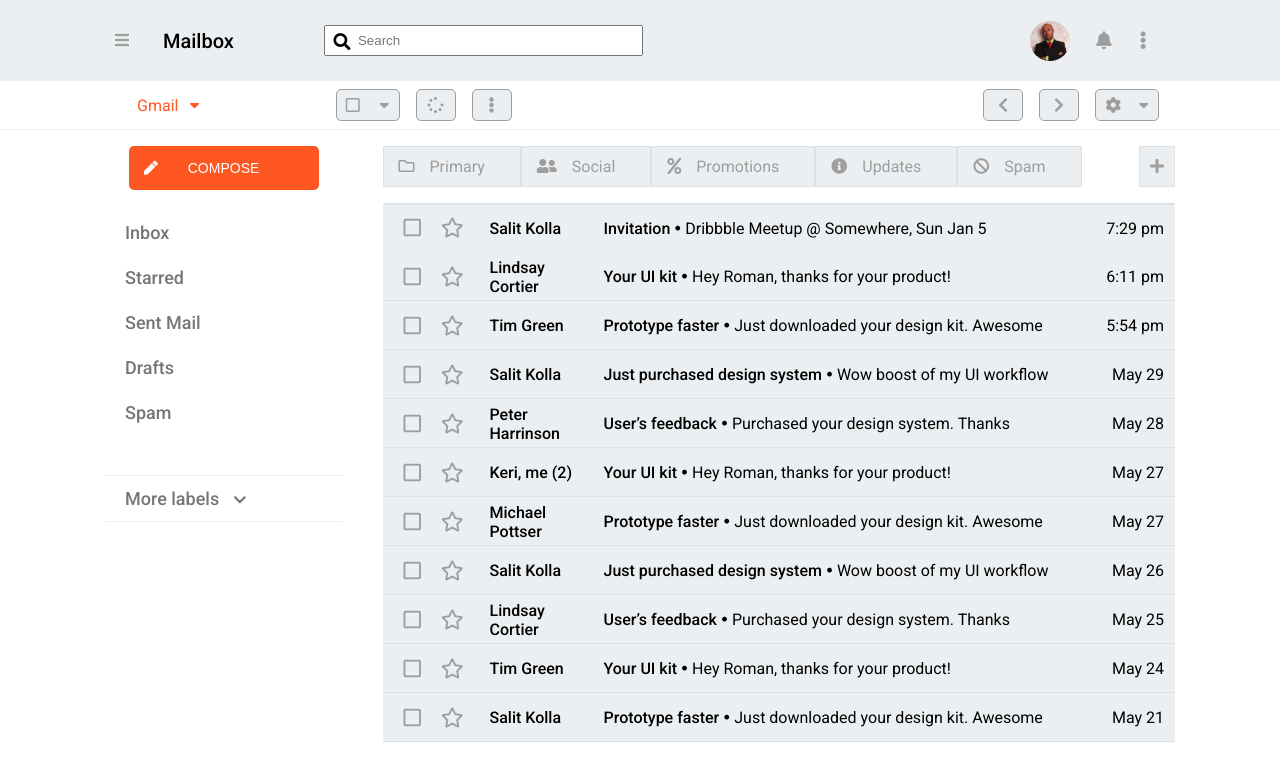
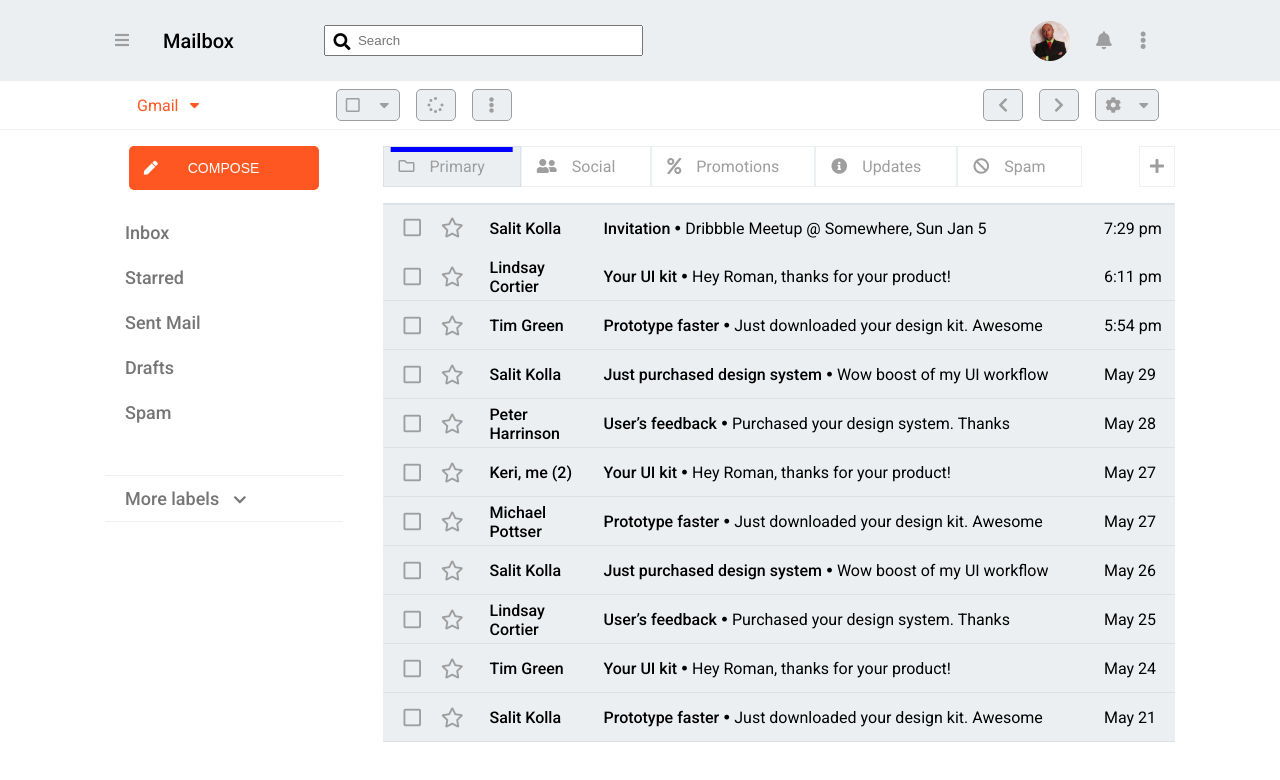
Before and after one commit to DianaMuljukova/Mailbox, a React app: page / in a window 1280 px wide. Shown: the top 780 px of the page. Built offline with nearby package versions, Linux system fonts and the light colour scheme.

Commit message:
Added trash and highlights to categories

```diff
--- a/src/components/ContentGmail.js
+++ b/src/components/ContentGmail.js
@@ -15,29 +15,39 @@ export default () => {
 
 const mailCategories = [
     {
+        className: 'blue',
         icon: 'far fa-folder',
         text: 'Primary',
-        link: '#'
+        link: '#',
+        default: 'active'
 
     },
     {
+        className: 'red',
         icon: 'fas fa-user-friends',
         text: 'Social',
-        link: '#'
+        link: '#',
+        default: 'notactive'
     },
     {
+        className: 'yellow',
         icon: 'fas fa-percent',
         text: 'Promotions',
-        link: '#'
+        link: '#',
+        default: 'notactive'
     },
     {
+        className: 'green',
         icon: 'fas fa-info-circle',
         text: 'Updates',
-        link: '#'
+        link: '#',
+        default: 'notactive'
     },
     {
+        className: 'pink',
         icon: 'fas fa-ban',
         text: 'Spam',
-        link: '#'
+        link: '#',
+        default: 'notactive'
     }
 ];
--- a/src/components/ContentMessages.js
+++ b/src/components/ContentMessages.js
@@ -1,12 +1,11 @@
 import React, {useState, useEffect} from 'react';
+import HoverTrash from "./HoverTrash";
 
 export default () => {
 
 
     const [checkArr, setCheck] = useState([]);
     const [arr, setArr] = useState([]);
-    const [trash, setTrash] = useState(false)
-
 
     let handleChange = (i) => {
         let array = [ ...arr];
@@ -28,12 +27,9 @@ export default () => {
         setCheck(array1);
     };
 
-    let handleMouseOver = (i) => {
-        setTrash(!trash)
-    };
 
     const renderMessages = (item, i) => (
-        <div className="content-messages__item" onMouseOver={() => handleMouseOver(i)}>
+        <div className="content-messages__item">
             <div className="content-messages__main">
                 <div className="author">
                     <i className={arr.includes(i)  ? 'fas fa-check-square' : 'far fa-square'} onClick={() => handleChange(i)}></i>
@@ -46,12 +42,11 @@ export default () => {
                     <i className="fas fa-circle"></i>
                     <span>{item.text}</span>
                 </div>
+
+                    <HoverTrash />
             </div>
 
-            <div>
-                {
-                    trash ?  <i className="fas fa-trash"></i> : null
-                }
+            <div className="data">
                 <span>{item.data}</span>
             </div>
         </div>
--- a/src/components/ContentMessagesRow.js
+++ b/src/components/ContentMessagesRow.js
@@ -5,7 +5,7 @@ export default ({arr}) => {
         <div className="row content-messages__row">
             <div className="content-messages__categories">
                 {
-                    arr.map(item => renderCategories(item))
+                    arr.map(item => <Categories item={item} key={item.link}/>)
                 }
             </div>
 
@@ -15,8 +15,8 @@ export default ({arr}) => {
     )
 }
 
-const renderCategories = (item) => (
-    <a href={item.link}>
+const Categories = ({item}) => (
+    <a href={item.link} className={item.className + ' categories__link ' + item.default }>
         <i className={item.icon}></i><span>{item.text}</span>
     </a>
-)
+);
--- a/src/components/HoverTrash.js
+++ b/src/components/HoverTrash.js
@@ -1,7 +1,9 @@
 import React from 'react';
 
-const Hover = () => (
-    <div className="hover">
+const HoverTrash = () => (
+    <div className="trash-hover">
         <i className="fas fa-trash"></i>
     </div>
 );
+
+export default HoverTrash;
--- a/src/styles/_content.scss
+++ b/src/styles/_content.scss
@@ -77,14 +77,13 @@
     a {
       display: block;
       padding: 10px;
-      background-color: #ECEFF1;
+      //background-color: #ECEFF1;
       border: 1px solid rgba(16, 65, 87, 0.08);
       transition: 0.3s;
+      box-sizing: border-box;
 
       &:hover {
-        padding-top: 6px;
-        border-top: 5px solid blue;
-        font-weight: 500;
+        background-color: #ECEFF1;
         color: black;
       }
     }
@@ -93,8 +92,59 @@
   &__categories {
     display: flex;
 
-    a {
+    .categories__link {
       padding: 10px 35px 10px 15px;
+      position: relative;
+
+      &:before {
+        content: '';
+        width: 90%;
+        height: 5px;
+        position: absolute;
+        top: 0;
+        left: 50%;
+        transform: translateX(-50%);
+      }
+
+      &.active {
+        background-color: #ECEFF1;
+        &:before {
+          background-color: blue;
+        }
+      }
+
+
+
+
+      &.blue:hover {
+        &:before {
+          background-color: blue;
+        }
+      }
+
+      &.red:hover {
+        &:before {
+          background-color: red;
+        }
+      }
+
+      &.yellow:hover {
+        &:before {
+          background-color: yellow;
+        }
+      }
+
+      &.green:hover {
+        &:before {
+          background-color: green;
+        }
+      }
+
+      &.pink:hover {
+        &:before {
+          background-color: pink;
+        }
+      }
     }
 
     i {
@@ -114,14 +164,29 @@
     border-top: 1px solid transparent;
     border-left: 1px solid transparent;
     border-right: 1px solid transparent;
+    transition: 0.3s;
+    box-sizing: border-box;
 
     &:hover {
       cursor: pointer;
       background-color: darken(#ECEFF1, 5%);
       box-shadow: 3px 3px 3px #cccccc;
       box-sizing: border-box;
-      z-index: 10;
+      z-index: 20;
       border-color: #cccccc;
+
+      .trash-hover {
+        display: block;
+        transition: 0.3s;
+        color: #8e8b8b;
+        padding: 10px;
+
+        &:hover {
+          color: black;
+          background-color: #ccc8c8;
+          border-radius: 60%;
+        }
+      }
     }
 
     &:first-child {
@@ -152,6 +217,7 @@
       display: flex;
       align-items: center;
       margin-left: 20px;
+      width: 450px;
 
       i {
         font-size: 5px;
@@ -164,9 +230,20 @@
         }
       }
     }
+
+    .data {
+      width: 60px;
+    }
   }
 }
 
 .content-messages__main {
   display: flex;
+  align-items: center;
 }
+
+.trash-hover {
+  display: none;
+  margin-left: 10px;
+
+}
```
